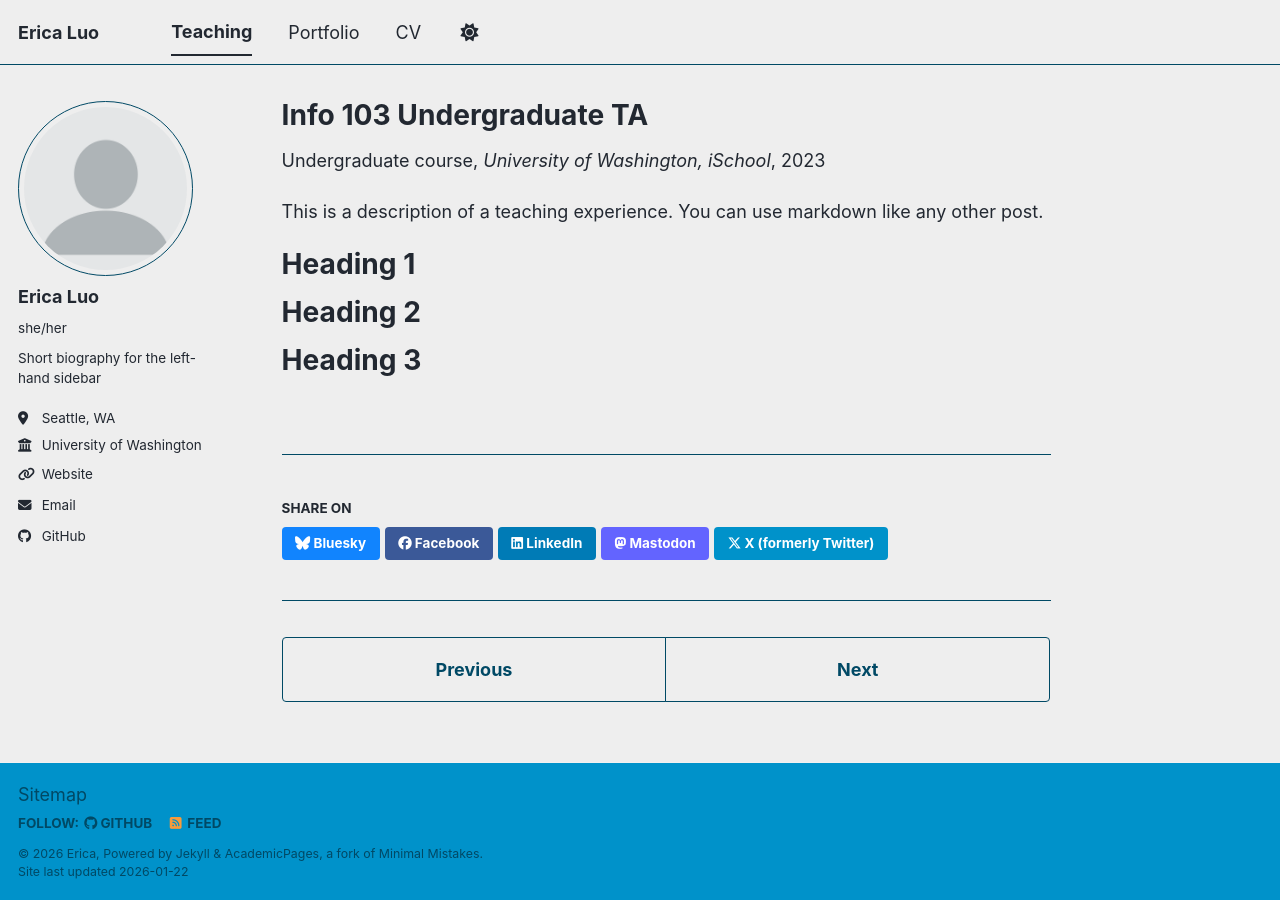
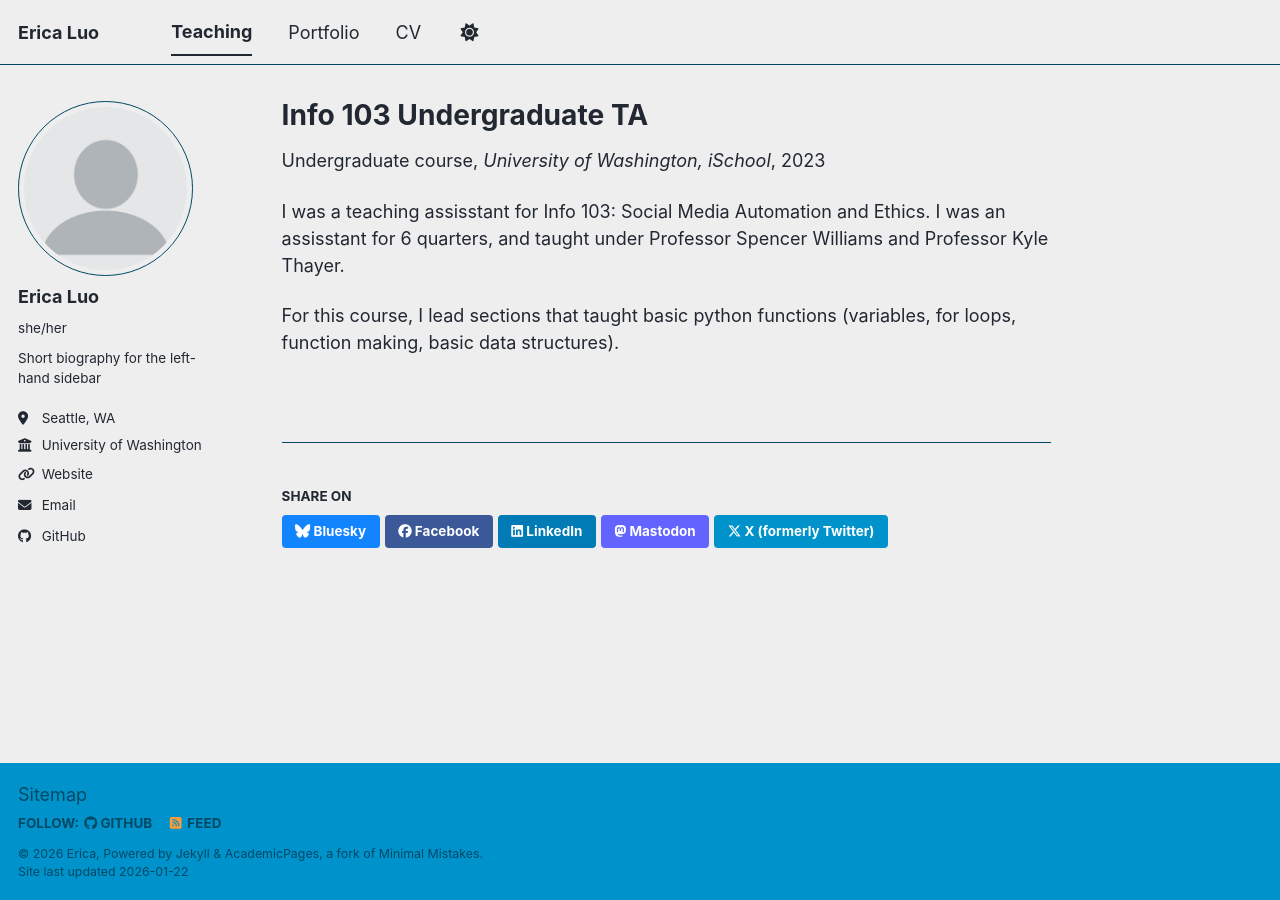
Before and after one commit to er-luo/er-luo.github.io, a Jekyll site: the page built from _teaching/2023-info103.md, in a window 1280 px wide. Built offline with Jekyll 4.4.1, drawn with Linux system fonts in a browser that asks for light colours; a script bundle is joined from its source files by our own code; library files that are not in the unit come from our copies; a file with an impossible date is left out.

Commit message:
added teaching experience, expanded about page.

```diff
--- a/_pages/portfolio.html
+++ b/_pages/portfolio.html
@@ -8,6 +8,6 @@ author_profile: true
 {% include base_path %}
 
 
-{% for post in site.portfolio %}
+{% for post in site.portfolio reversed %}
   {% include archive-single.html %}
 {% endfor %}
--- a/_teaching/2014-spring-teaching-1.md
+++ /dev/null
@@ -1,20 +0,0 @@
----
-title: "Info 103 Undergraduate TA"
-collection: teaching
-type: "Undergraduate course"
-permalink: /teaching/Info-103
-venue: "University of Washington, iSchool"
-date: September 2023-June 2025
-location: "Seattle, WA, USA"
----
-
-This is a description of a teaching experience. You can use markdown like any other post.
-
-Heading 1
-======
-
-Heading 2
-======
-
-Heading 3
-======
--- /dev/null
+++ b/_teaching/2023-info103.md
@@ -0,0 +1,13 @@
+---
+title: "Info 103 Undergraduate TA"
+collection: teaching
+type: "Undergraduate course"
+permalink: /teaching/Info-103
+venue: "University of Washington, iSchool"
+date: "September 2023 to June 2025"
+location: "Seattle, WA, USA"
+---
+
+I was a teaching assisstant for Info 103: Social Media Automation and Ethics. I was an assisstant for 6 quarters, and taught under Professor Spencer Williams and Professor Kyle Thayer.
+
+For this course, I lead sections that taught basic python functions (variables, for loops, function making, basic data structures).
```
Also changed, not shown: _pages/about.md (+10 -2 lines), _teaching/2015-spring-teaching-2.md (deleted, +0 -20 lines), _teaching/2025-info201.md (added, +13 -0 lines).
